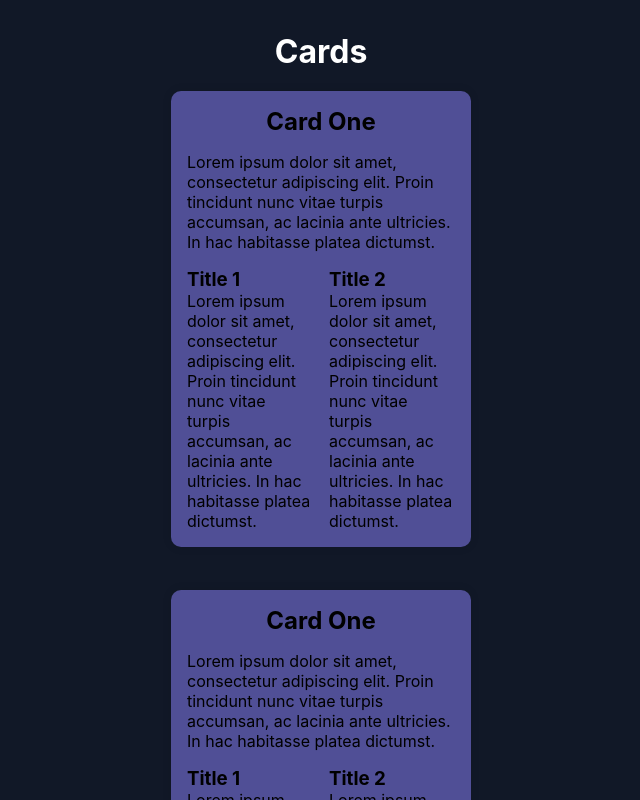
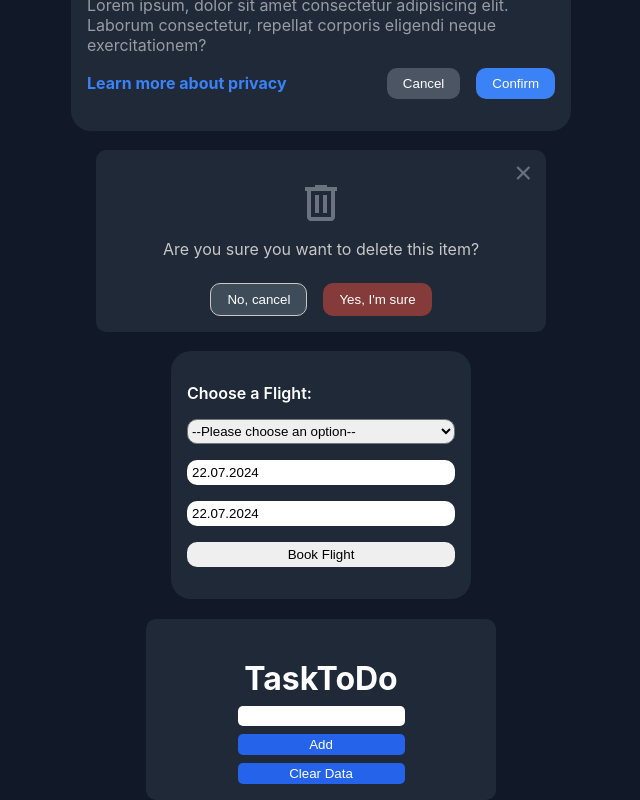
Before and after one commit to minu-arch/react-routes, a React (Create React App) app: page /cards in a window 1280 px wide. Shown: the whole page, without its empty margins (319-959 px from the left). Built offline with nearby package versions, Linux system fonts and the light colour scheme.

Commit message:
new update

```diff
--- a/src/views/About/About.tsx
+++ b/src/views/About/About.tsx
@@ -1,20 +1,36 @@
-import React from "react";
-import "./about.css";
-import DataPerson from "./DataPerson";
+import React from 'react';
+import './about.css';
+import DataPerson from './DataPerson';
+
+type PageDataProps = {
+  title: string;
+  description: string;
+};
+
+export const PageData: React.FC<PageDataProps> = ({ title, description }) => (
+  <>
+    <h1>{title}</h1>
+    <p>{description}</p>
+  </>
+);
 
 const About = () => {
   const data = {
-    name: "John Doe",
+    name: 'John Doe',
     age: 25,
-    country: "USA",
-    job: "Developer",
+    country: 'USA',
+    job: 'Developer',
+  };
+
+  const pageInfo = {
+    title: 'About',
+    description: 'This is the about page.',
   };
 
   return (
     <div className="about-container">
       <div className="title-container">
-        <h1>About</h1>
-        <p>This is the about page.</p>
+        <PageData title={pageInfo.title} description={pageInfo.description} />
 
         <DataPerson data={data} />
       </div>
--- a/src/views/Cards/Cards.tsx
+++ b/src/views/Cards/Cards.tsx
@@ -4,6 +4,8 @@ import CardOne from './CardOne';
 import CardTwo from './CardTwo';
 import CardPrivacy from './CardPrivacy';
 import FlightBook from './FlightBook';
+import DeleteConfirmation from './DeleteConfirmation';
+import TaskToDo from './TaskToDo';
 
 function Cards() {
   const data = {
@@ -18,7 +20,9 @@ function Cards() {
           <CardOne />
           <CardTwo />
           <CardPrivacy />
+          <DeleteConfirmation />
           <FlightBook />
+          <TaskToDo />
         </div>
       </div>
     </div>
--- /dev/null
+++ b/src/views/Cards/DeleteConf.module.css
@@ -0,0 +1,76 @@
+.wrapper {
+  margin-top: 1rem;
+  width: 100%;
+  height: 100%;
+  max-width: 450px;
+  max-height: max-content;
+}
+.close {
+  display: flex;
+  flex-direction: column;
+  border-radius: 10px;
+  background-color: #1f2937;
+  padding: 1rem 0.5rem;
+  gap: 1rem;
+}
+.btnclose {
+  display: flex;
+  align-items: center;
+  justify-content: center;
+  padding: 0.2rem;
+  align-self: flex-end;
+  width: 29px;
+  height: 29px;
+  border-radius: 5px;
+  border: none;
+  cursor: pointer;
+  background-color: transparent;
+  margin-top: -0.5rem;
+}
+.btnclose:hover {
+  background-color: #3e4c59;
+}
+.btnclose:hover svg {
+  fill: #c9c6c6;
+}
+.main {
+  display: flex;
+  flex-direction: column;
+  align-items: center;
+  gap: 0.5rem;
+  margin-top: -1.5rem;
+}
+.main p {
+  color: #c9c6c6;
+  font-weight: 400;
+  font-size: 1rem;
+}
+
+.btns {
+  display: flex;
+  gap: 1rem;
+  margin-top: 1rem;
+}
+.btns button:nth-child(1) {
+  background-color: #3e4c59;
+  color: white;
+  border: none;
+  border-radius: 10px;
+  border: 1px solid #c9c6c6;
+  padding: 0.5rem 1rem;
+  cursor: pointer;
+}
+.btns button:nth-child(2) {
+  background-color: #863b3b;
+  color: white;
+  border: none;
+  border-radius: 10px;
+  padding: 0.5rem 1rem;
+  cursor: pointer;
+}
+.btns button:nth-child(1):hover {
+  background-color: #4b5563;
+}
+.btns button:nth-child(2):hover {
+  background-color: #dc2626;
+}
--- /dev/null
+++ b/src/views/Cards/DeleteConfirmation.tsx
@@ -0,0 +1,44 @@
+import React from 'react';
+import DeleteConf from './DeleteConf.module.css';
+
+function DeleteConfirmation() {
+  return (
+    <div className={DeleteConf.wrapper}>
+      <div className={DeleteConf.close}>
+        <button className={DeleteConf.btnclose}>
+          <svg
+            xmlns="http://www.w3.org/2000/svg"
+            height="24px"
+            width="24px"
+            viewBox="0 -960 960 960"
+            fill="#6b7280"
+            stroke="#6b7280"
+            strokeWidth="20"
+          >
+            <path d="m256-200-56-56 224-224-224-224 56-56 224 224 224-224 56 56-224 224 224 224-56 56-224-224-224 224Z" />
+          </svg>
+        </button>
+        <div className={DeleteConf.main}>
+          <div className={DeleteConf.delete}>
+            <svg
+              xmlns="http://www.w3.org/2000/svg"
+              height="48px"
+              width="48px"
+              viewBox="0 -960 960 960"
+              fill="#6b7280"
+            >
+              <path d="M280-120q-33 0-56.5-23.5T200-200v-520h-40v-80h200v-40h240v40h200v80h-40v520q0 33-23.5 56.5T680-120H280Zm400-600H280v520h400v-520ZM360-280h80v-360h-80v360Zm160 0h80v-360h-80v360ZM280-720v520-520Z" />
+            </svg>
+          </div>
+          <p>Are you sure you want to delete this item?</p>
+          <div className={DeleteConf.btns}>
+            <button>No, cancel</button>
+            <button>Yes, I'm sure</button>
+          </div>
+        </div>
+      </div>
+    </div>
+  );
+}
+
+export default DeleteConfirmation;
--- a/src/views/Cards/FlightBook.css
+++ b/src/views/Cards/FlightBook.css
@@ -1,5 +1,9 @@
 .container-flight {
   margin-top: 1rem;
+  width: 100%;
+  height: 100%;
+  max-width: 300px;
+  max-height: max-content;
 }
 
 .flightbook {
@@ -7,10 +11,6 @@
   flex-direction: column;
   align-items: flex-start;
   gap: 1rem;
-  width: 100%;
-  height: 100%;
-  max-width: 500px;
-  max-height: max-content;
   border-radius: 20px;
   background-color: #1f2937;
   padding: 2rem 1rem;
--- a/src/views/Cards/FlightBook.jsx
+++ b/src/views/Cards/FlightBook.jsx
@@ -1,9 +1,46 @@
-import React, { useState } from 'react';
+import { useEffect, useRef, useState } from 'react';
 import './FlightBook.css';
+
+function isValidDate(dateString) {
+  const [day, month, year] = dateString.split('.');
+  const date = new Date(`${year}-${month}-${day}`);
+
+  return date instanceof Date && !isNaN(date);
+}
+
+function formatDate(date) {
+  const year = new Intl.DateTimeFormat('en', { year: 'numeric' }).format(date);
+  const month = new Intl.DateTimeFormat('en', { month: '2-digit' }).format(
+    date
+  );
+  const day = new Intl.DateTimeFormat('en', { day: '2-digit' }).format(date);
+
+  return `${day}.${month}.${year}`;
+}
 
 function FlightBook() {
   const [flightType, setFlightType] = useState('');
   console.log(flightType);
+
+  const [dateOne, setDateOne] = useState(formatDate(new Date()));
+  const [dateTwo, setDateTwo] = useState(formatDate(new Date()));
+  const [isValid, setIsValid] = useState(true);
+  const inputRef = useRef(null);
+
+  useEffect(() => {
+    inputRef.current.focus();
+  }, []);
+
+  const handleChangeDate = (event) => {
+    const dateString = event.target.value;
+    const name = event.target.getAttribute('name');
+    if (name === 'dateOne') setDateOne(event.target.value);
+    else setDateTwo(event.target.value);
+    if (!isValidDate(dateString)) {
+      setIsValid(false);
+      return;
+    } else setIsValid(true);
+  };
 
   const handleChange = (event) => {
     setFlightType(event.target.value);
@@ -22,11 +59,23 @@ function FlightBook() {
           <option value="one-way-flight">one-way flight </option>
           <option value="return-flight">return flight</option>
         </select>
-        <input type="text" value={flightType} />
-        <input type="text" />
-        <button className="buttonbook">Book Flight</button>
+        <input
+          name="dateOne"
+          type="text"
+          value={dateOne}
+          onInput={handleChangeDate}
+          ref={inputRef}
+        />
+        <input
+          name="dateTwo"
+          type="text"
+          value={dateTwo}
+          onInput={handleChangeDate}
+        />
+        <button disabled={!isValid} className="buttonbook">
+          Book Flight
+        </button>
       </div>
-      {/* {selectedOption && <p>You selected: {selectedOption}</p>} */}
     </div>
   );
 }
--- /dev/null
+++ b/src/views/Cards/TaskToDo.tsx
@@ -0,0 +1,97 @@
+import { useState } from 'react';
+import styles from './Tasktodo.module.css';
+
+const TaskToDo = () => {
+  const [items, setItems] = useState<string[]>([]);
+  const [inputValue, setInputValue] = useState<string>('');
+  const [editIndex, setEditIndex] = useState<number | null>(null);
+  const [editValue, setEditValue] = useState<string>('');
+
+  const addItem = () => {
+    if (inputValue.trim() !== '') {
+      setItems([...items, inputValue]);
+      setInputValue('');
+    }
+  };
+
+  const clearData = () => {
+    setItems([]);
+  };
+
+  const handleDoubleClick = (index: number) => {
+    setEditIndex(index);
+    setEditValue(items[index]);
+  };
+
+  const handleBlur = (index: number) => {
+    saveEdit(index);
+  };
+
+  const handleKeyDown = (
+    event: React.KeyboardEvent<HTMLInputElement>,
+    index: number
+  ) => {
+    if (event.key === 'Enter') {
+      saveEdit(index);
+    }
+  };
+
+  const saveEdit = (index: number) => {
+    const newItems = [...items];
+    newItems[index] = editValue;
+    setItems(newItems);
+    setEditIndex(null);
+  };
+
+  const handleKeyPress = (event: React.KeyboardEvent<HTMLInputElement>) => {
+    if (event.key === 'Enter') {
+      addItem();
+    }
+  };
+  return (
+    <div className={styles.wrapp}>
+      <div className={styles.container}>
+        <h1>TaskToDo</h1>
+        <input
+          className={styles.additem}
+          type="text"
+          value={inputValue}
+          onChange={(e) => setInputValue(e.target.value)}
+          onKeyDown={handleKeyPress}
+        />
+        <button className={styles.addbtn} onClick={addItem}>
+          Add
+        </button>
+        <button className={styles.addbtn} onClick={clearData}>
+          Clear Data
+        </button>
+        <div className={styles.listitem}>
+          <ul>
+            {items.map((item, index) => (
+              <li
+                className={styles.liitems}
+                key={index}
+                onDoubleClick={() => handleDoubleClick(index)}
+              >
+                {editIndex === index ? (
+                  <input
+                    type="text"
+                    value={editValue}
+                    onBlur={() => handleBlur(index)}
+                    onChange={(e) => setEditValue(e.target.value)}
+                    onKeyDown={(e) => handleKeyDown(e, index)}
+                    autoFocus
+                  />
+                ) : (
+                  item
+                )}
+              </li>
+            ))}
+          </ul>
+        </div>
+      </div>
+    </div>
+  );
+};
+
+export default TaskToDo;
--- /dev/null
+++ b/src/views/Cards/Tasktodo.module.css
@@ -0,0 +1,50 @@
+.wrapp {
+  margin-top: 1rem;
+  width: 100%;
+  height: 100%;
+  max-width: 350px;
+  max-height: max-content;
+}
+.container {
+  display: flex;
+  flex-direction: column;
+  align-items: center;
+  justify-content: center;
+  border-radius: 10px;
+  background-color: #1f2937;
+  padding: 0.5rem;
+  gap: 0.5rem;
+}
+.additem {
+  width: 50%;
+  height: 1.3rem;
+  border-radius: 5px;
+  padding: 0;
+  margin: 0;
+}
+.additem:focus {
+  outline: none;
+  padding: 0.2rem;
+}
+.addbtn {
+  width: 50%;
+  height: 1.3rem;
+  background-color: #2563eb;
+  color: white;
+  border: none;
+  border-radius: 5px;
+  cursor: pointer;
+}
+.listitem {
+  display: flex;
+  flex-direction: column;
+  align-items: center;
+  width: 50%;
+  padding: 0 1rem;
+}
+.liitems {
+  color: #dadddf;
+  list-style-type: circle;
+  word-break: break-all;
+  word-wrap: none;
+}
--- a/src/views/React/FormSimple.tsx
+++ b/src/views/React/FormSimple.tsx
@@ -11,8 +11,15 @@ type UserType = {
 const FormSimple = () => {
   const [user, setUser] = useState<UserType>({ name: 'Jhon', age: 25 });
 
+  const names = ['Jhon', 'Jane', 'Doe', 'Smith', 'Alex', 'Max', 'Sam'];
+
   const changeName = () => {
-    setUser({ ...user, name: 'Jane', age: 30, phone: '1234567890' });
+    setUser({
+      ...user,
+      name: names[Math.floor(Math.random() * names.length)],
+      age: 30,
+      phone: '+1234567890',
+    });
   };
   return (
     <>
--- a/src/views/home.css
+++ b/src/views/home.css
@@ -1,4 +1,4 @@
-@import url("https://fonts.googleapis.com/css2?family=Poppins:ital,wght@0,100;0,200;0,300;0,400;0,500;0,600;0,700;0,800;0,900;1,100;1,200;1,300;1,400;1,500;1,600;1,700;1,800;1,900&display=swap");
+@import url('https://fonts.googleapis.com/css2?family=Poppins:ital,wght@0,100;0,200;0,300;0,400;0,500;0,600;0,700;0,800;0,900;1,100;1,200;1,300;1,400;1,500;1,600;1,700;1,800;1,900&display=swap');
 
 .wrapper {
   height: 100vh;
@@ -7,7 +7,7 @@
   display: flex;
   flex-direction: column;
   text-align: center;
-  font-family: "Poppins", sans-serif;
+  font-family: 'Poppins', sans-serif;
 }
 
 .wrapper h1 {
```
